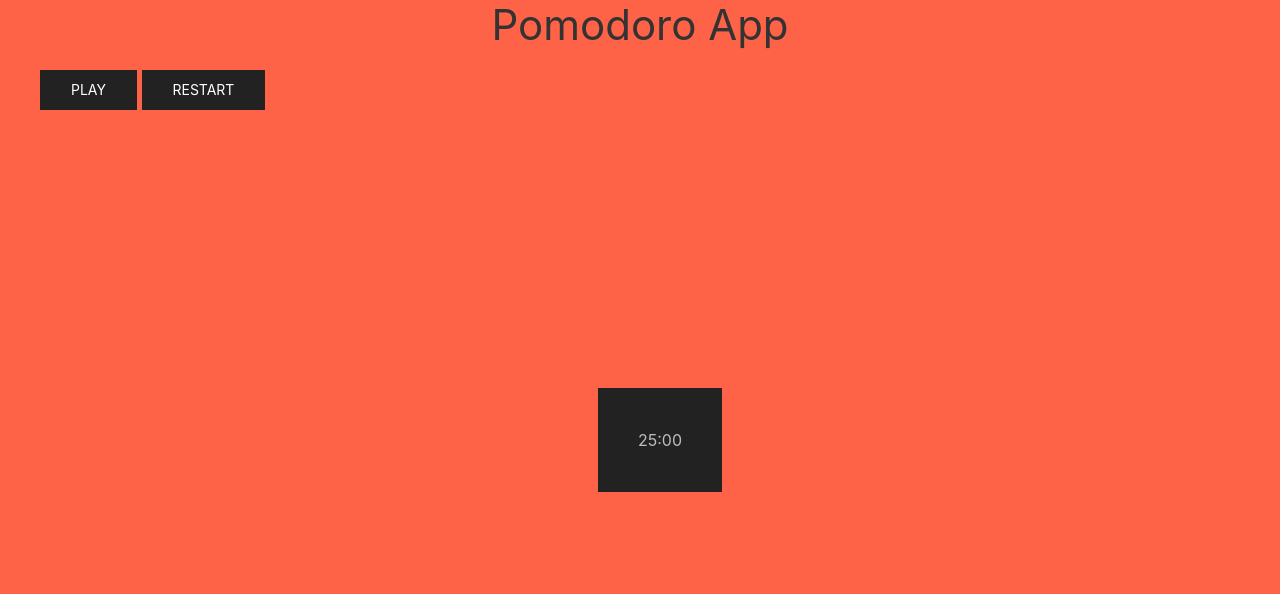
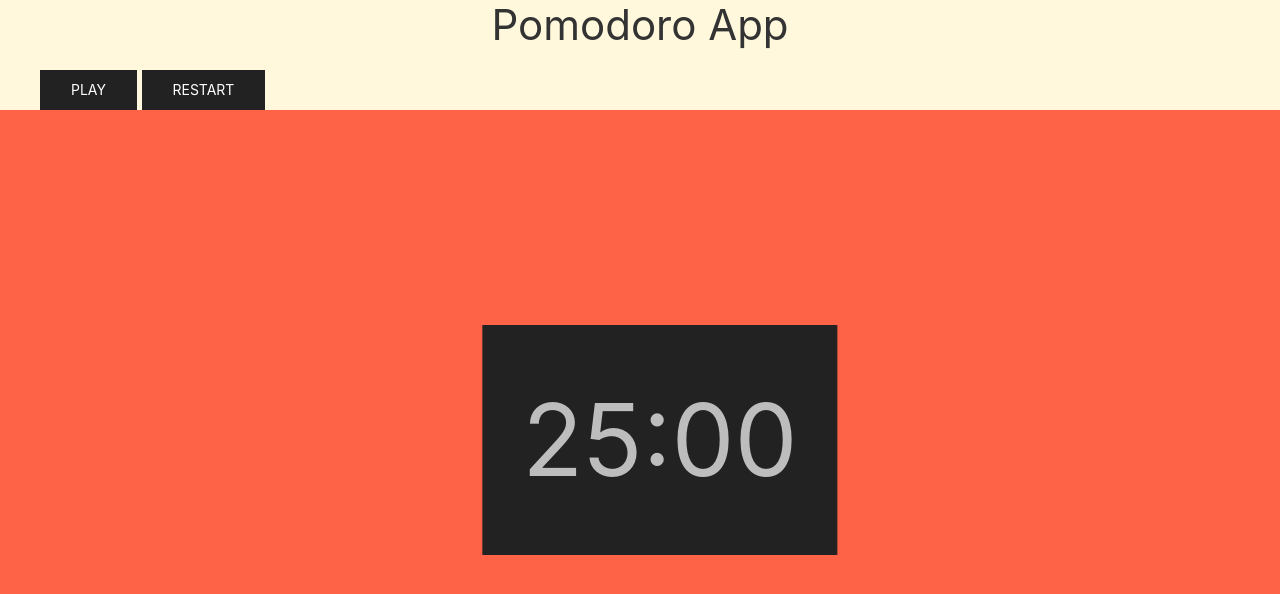
Before and after one commit to maathavan27/Pomodoro, a Flask app: page / in a window 1280 px wide. Shown: the top 594 px of the page. Run offline with Flask 2, Linux system fonts and the light colour scheme; some libraries are stand-ins or nearby versions.

Commit message:
Add files via upload

```diff
--- a/templates/index.html
+++ b/templates/index.html
@@ -7,7 +7,7 @@
         <link rel="stylesheet" href="https://cdnjs.cloudflare.com/ajax/libs/uikit/3.5.9/css/uikit.min.css"/>
         <link href="css/styles.css" rel="stylesheet">
     </head>
-    <body>
+    <body style = "background-color: cornsilk;">
         <div class = "uk-container">
             <!--Header-->
             <h1 class="uk-text-center">Pomodoro App</h1>
@@ -15,14 +15,14 @@
             <div class = "uk-container">
                 <div class=" uk-position-medium uk-position-center uk-text-center uk-margin-large-top" uk-grid>
                     <div>
-                        <div class="uk-background-secondary uk-padding uk-light" id="timer">25:00</div>
+                        <div class="uk-background-secondary uk-padding uk-light uk-text-large" id="timer" style="font-size: 100px">25:00</div>
                     </div>
                 </div>
             </div>
         </div>
         <!-- Start and restart-->
         <div class = "uk-container">
-            <button class="uk-button uk-button-secondary" onclick="startTimer()" id = "play_button">Play</button>
+            <button class="uk-button uk-button-secondary " onclick="startTimer()" id = "play_button" >Play</button>
             <button class="uk-button uk-button-secondary" onclick="restartTimer()">Restart</button>
         </div>
         <script type=text/javascript src="{{
```
